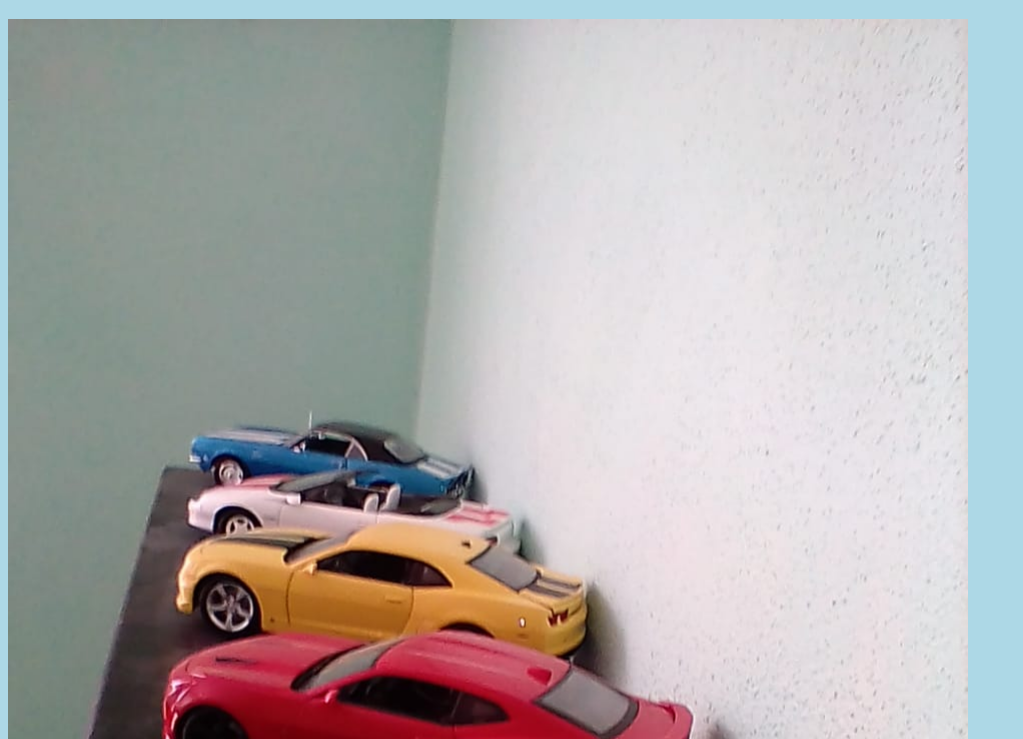
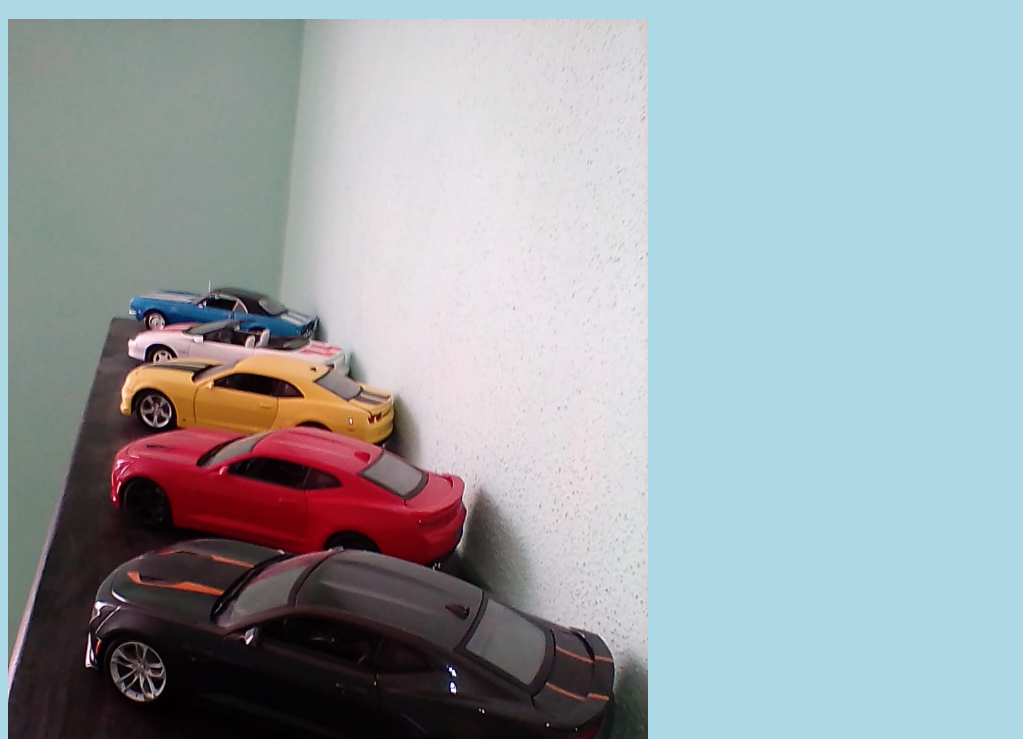
Before and after one commit to hectoralfonsovalle/hello-world, a plain HTML site: page index.html in a window 1280 px wide. Shown: the part 61-800 px from the top of the page, without its empty margins (0-1023 px from the left). Drawn offline with Linux system fonts and the light colour scheme.

Commit message:
Updated index.html. Resized image

```diff
--- a/index.html
+++ b/index.html
@@ -7,7 +7,7 @@
 <body>
 
 <h1>Hello world!</h1>
-<div><img src="cars.jpg" alt="Hello World from Space" style="width:100%;max-width:960px"></div>
+<div><img src="cars.jpg" alt="Hello World from Space" style="width:100%;max-width:640px"></div>
 <p>This is the first file in my new Git Repo.</p>
 <p>A new line in our file!</p>
 <p>This line is here to show how merging works.</p>
```
